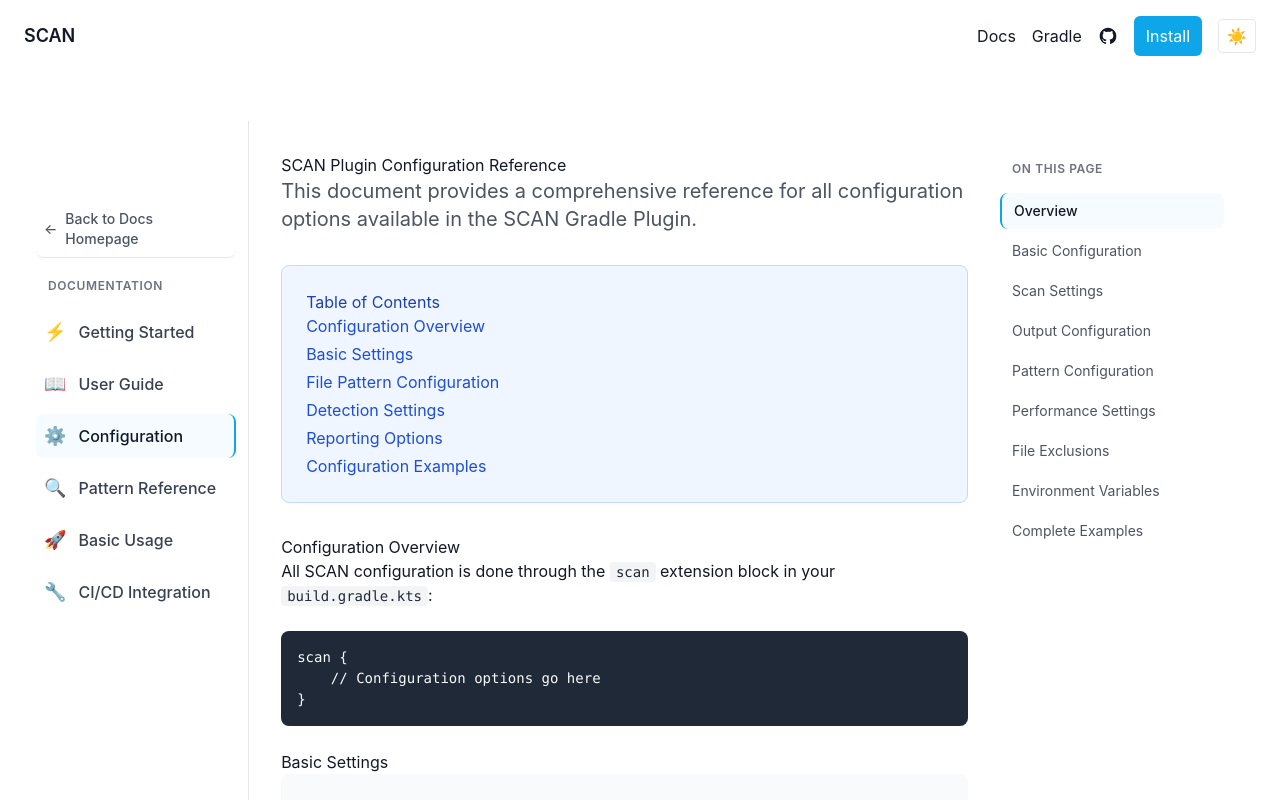
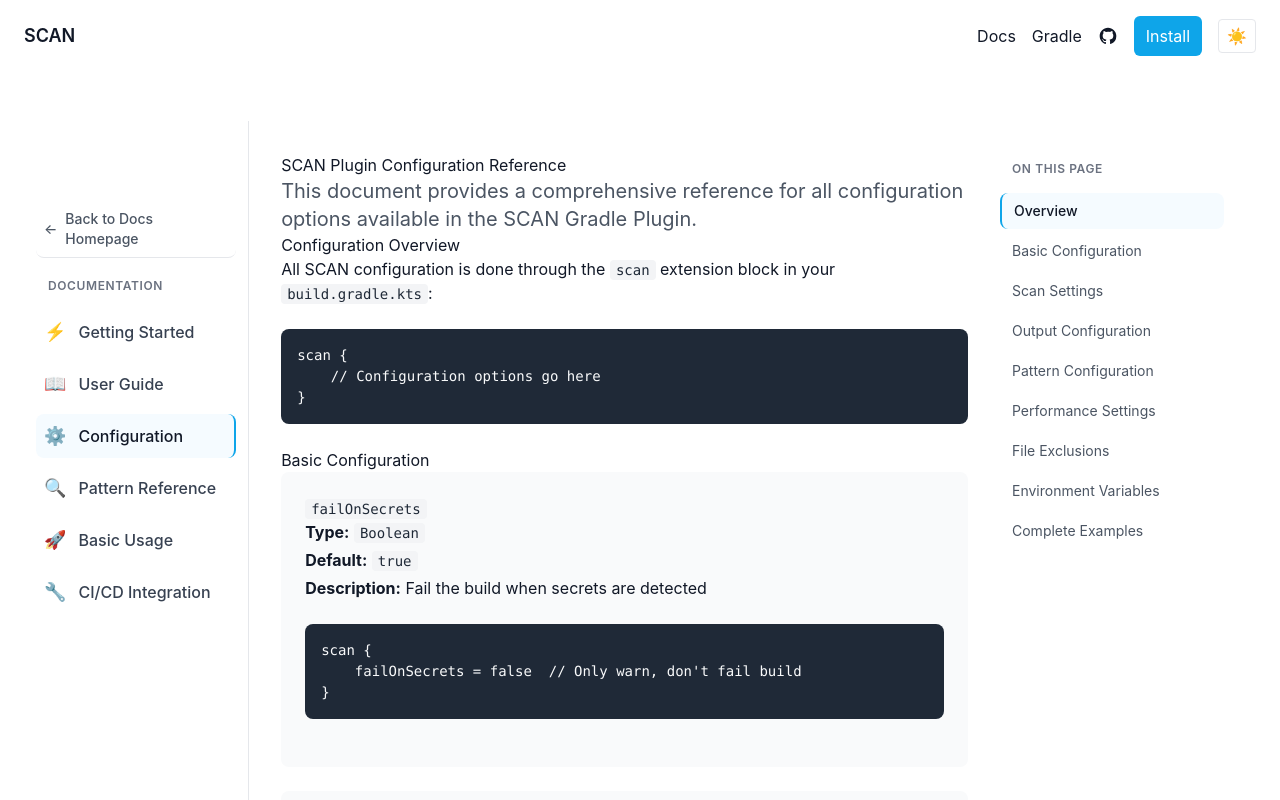
Before and after one commit to theaniketraj/SCAN, a Next.js app in the folder landing/: page /docs/configuration in a window 1280 px wide. Shown: the top 800 px of the page. Built offline with nearby package versions, Linux system fonts and the light colour scheme.

Commit message:
feat: update section titles and enhance content in ConfigurationPage for improved clarity and organization

```diff
--- a/landing/app/docs/configuration/page.tsx
+++ b/landing/app/docs/configuration/page.tsx
@@ -24,18 +24,6 @@
                     This document provides a comprehensive reference for all configuration options available in the SCAN Gradle Plugin.
                 </p>
 
-                <div className="bg-blue-50 dark:bg-blue-900/20 border border-blue-200 dark:border-blue-800 rounded-lg p-6 my-8">
-                    <h3 className="text-blue-800 dark:text-blue-200 mt-0">Table of Contents</h3>
-                    <ol className="text-blue-700 dark:text-blue-300 space-y-1">
-                        <li><a href="#overview" className="hover:text-blue-900 dark:hover:text-blue-100">Configuration Overview</a></li>
-                        <li><a href="#basic-settings" className="hover:text-blue-900 dark:hover:text-blue-100">Basic Settings</a></li>
-                        <li><a href="#file-patterns" className="hover:text-blue-900 dark:hover:text-blue-100">File Pattern Configuration</a></li>
-                        <li><a href="#detection-settings" className="hover:text-blue-900 dark:hover:text-blue-100">Detection Settings</a></li>
-                        <li><a href="#reporting" className="hover:text-blue-900 dark:hover:text-blue-100">Reporting Options</a></li>
-                        <li><a href="#examples" className="hover:text-blue-900 dark:hover:text-blue-100">Configuration Examples</a></li>
-                    </ol>
-                </div>
-
                 <h2 id="overview">Configuration Overview</h2>
 
                 <p>All SCAN configuration is done through the <code>scan</code> extension block in your <code>build.gradle.kts</code>:</p>
@@ -44,7 +32,7 @@
     // Configuration options go here
 }`}</code></pre>
 
-                <h2 id="basic-settings">Basic Settings</h2>
+                <h2 id="basic-config">Basic Configuration</h2>
 
                 <div className="space-y-6">
                     <div className="bg-gray-50 dark:bg-gray-800 rounded-lg p-6">
@@ -84,7 +72,7 @@
                     </div>
                 </div>
 
-                <h2 id="file-patterns">File Pattern Configuration</h2>
+                <h2 id="pattern-config">Pattern Configuration</h2>
 
                 <div className="space-y-6">
                     <div className="bg-gray-50 dark:bg-gray-800 rounded-lg p-6">
@@ -132,7 +120,7 @@
                     </div>
                 </div>
 
-                <h2 id="detection-settings">Detection Settings</h2>
+                <h2 id="scan-settings">Scan Settings</h2>
 
                 <div className="space-y-6">
                     <div className="bg-gray-50 dark:bg-gray-800 rounded-lg p-6">
@@ -175,7 +163,7 @@
                     </div>
                 </div>
 
-                <h2 id="reporting">Reporting Options</h2>
+                <h2 id="output-config">Output Configuration</h2>
 
                 <div className="space-y-6">
                     <div className="bg-gray-50 dark:bg-gray-800 rounded-lg p-6">
@@ -203,7 +191,52 @@
                     </div>
                 </div>
 
-                <h2 id="examples">Configuration Examples</h2>
+                <h2 id="performance">Performance Settings</h2>
+
+                <div className="space-y-6">
+                    <div className="bg-gray-50 dark:bg-gray-800 rounded-lg p-6">
+                        <h3 className="mt-0"><code>maxThreads</code></h3>
+                        <ul className="space-y-1">
+                            <li><strong>Type:</strong> <code>Integer</code></li>
+                            <li><strong>Default:</strong> <code>4</code></li>
+                            <li><strong>Description:</strong> Maximum number of threads for parallel scanning</li>
+                        </ul>
+                        <pre className="bg-gray-900 text-white p-3 rounded mt-3 text-sm"><code>{`scan {
+    maxThreads = 8  // Use more threads for faster scanning
+}`}</code></pre>
+                    </div>
+                </div>
+
+                <h2 id="exclusions">File Exclusions</h2>
+
+                <div className="space-y-6">
+                    <div className="bg-gray-50 dark:bg-gray-800 rounded-lg p-6">
+                        <h3 className="mt-0"><code>ignoreTestFiles</code></h3>
+                        <ul className="space-y-1">
+                            <li><strong>Type:</strong> <code>Boolean</code></li>
+                            <li><strong>Default:</strong> <code>true</code></li>
+                            <li><strong>Description:</strong> Skip scanning test files and directories</li>
+                        </ul>
+                        <pre className="bg-gray-900 text-white p-3 rounded mt-3 text-sm"><code>{`scan {
+    ignoreTestFiles = false  // Include test files in scanning
+}`}</code></pre>
+                    </div>
+                </div>
+
+                <h2 id="environment">Environment Variables</h2>
+
+                <div className="space-y-6">
+                    <div className="bg-gray-50 dark:bg-gray-800 rounded-lg p-6">
+                        <p>SCAN supports various environment variables for configuration:</p>
+                        <ul className="space-y-2">
+                            <li><code>SCAN_FAIL_ON_SECRETS</code> - Override failOnSecrets setting</li>
+                            <li><code>SCAN_VERBOSE</code> - Enable verbose output</li>
+                            <li><code>SCAN_OUTPUT_DIR</code> - Set custom output directory</li>
+                        </ul>
+                    </div>
+                </div>
+
+                <h2 id="examples">Complete Examples</h2>
 
                 <h3>Development-Friendly Setup</h3>
 
```
